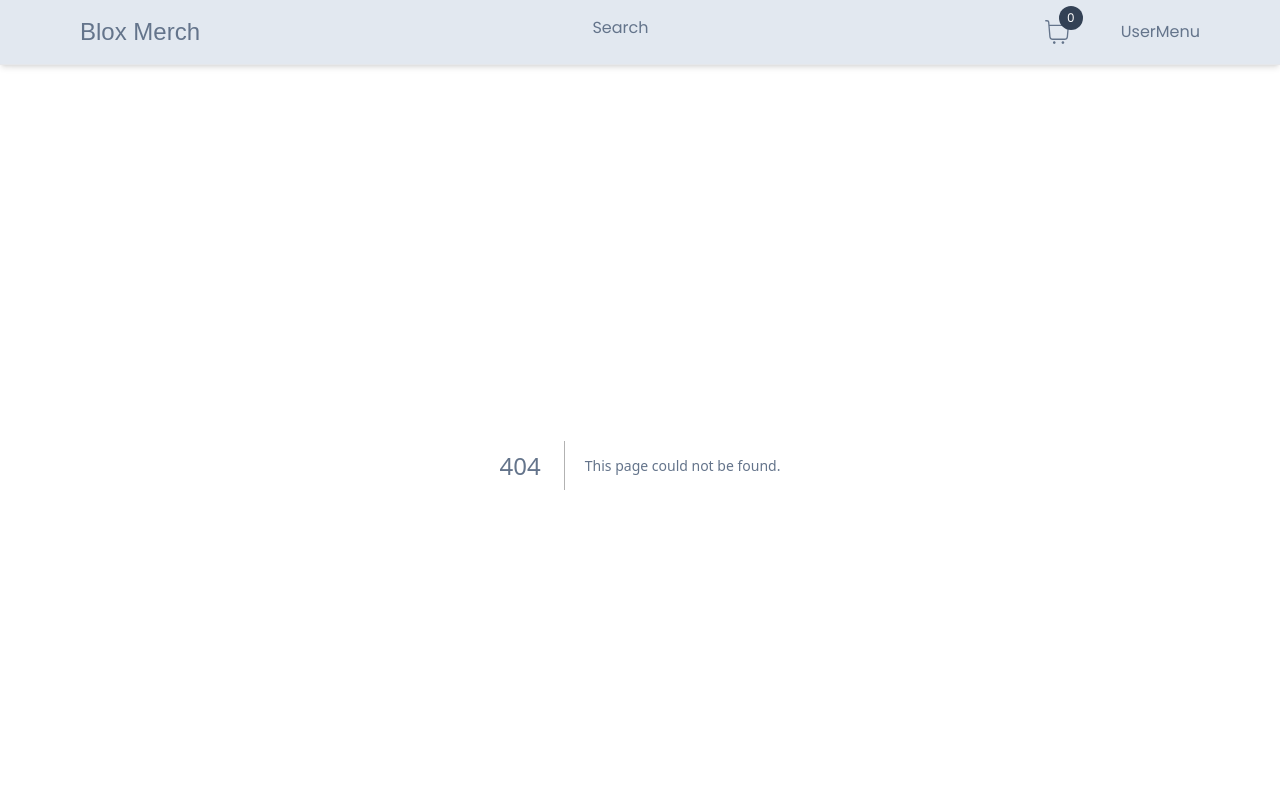
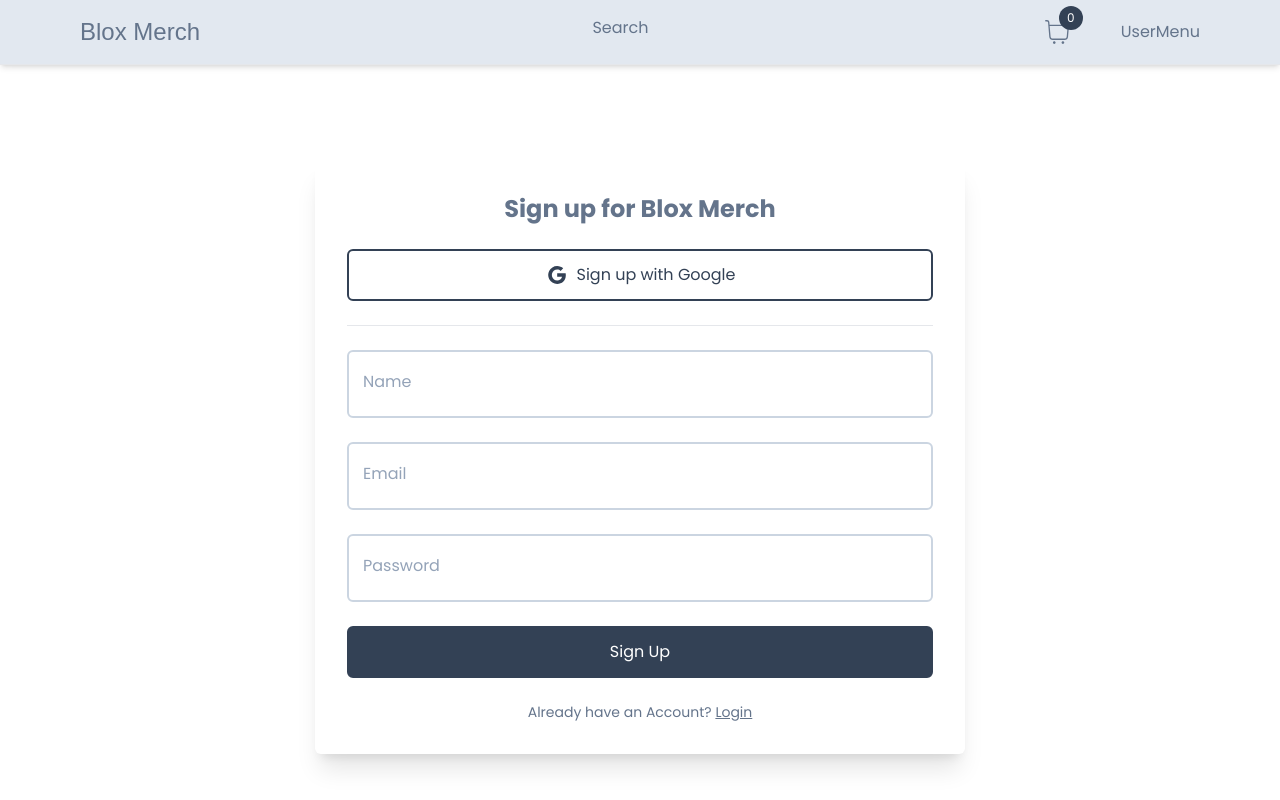
Before and after one commit to TEMIYORES/Blox-Merch, a Next.js app: page /register in a window 1280 px wide. Before the commit this address had no page. Shown: the top 800 px of the page. Built offline with nearby package versions, Linux system fonts and the light colour scheme; a web font is replaced by a local one.

Commit message:
register page

```diff
--- /dev/null
+++ b/app/components/FormWrap.tsx
@@ -0,0 +1,13 @@
+import React from "react";
+
+const FormWrap = ({ children }: { children: React.ReactNode }) => {
+  return (
+    <div className="min-h-fit h-full flex items-center justify-center pb-12 pt-24">
+      <div className="max-w-[650px] w-full flex flex-col gap-6 items-center shadow-xl rounded-md p-4 md:p-8">
+        {children}
+      </div>
+    </div>
+  );
+};
+
+export default FormWrap;
--- /dev/null
+++ b/app/components/inputs/Inputs.tsx
@@ -0,0 +1,45 @@
+import React from "react";
+import { FieldErrors, FieldValues, UseFormRegister } from "react-hook-form";
+type inputType = {
+  id: string;
+  label: string;
+  type?: string;
+  disabled?: boolean;
+  required?: boolean;
+  register: UseFormRegister<FieldValues>;
+  errors: FieldErrors;
+};
+const Inputs: React.FC<inputType> = ({
+  id,
+  label,
+  type,
+  disabled,
+  required,
+  register,
+  errors,
+}) => {
+  return (
+    <div className="w-full relative">
+      <input
+        id={id}
+        disabled={disabled}
+        {...register(id, { required })}
+        placeholder=""
+        type={type}
+        className={`peer w-full p-4 pt-6 outline-none bg-white font-light border-2 rounded-md transition disabled:opacity-70 disabled:cursor-not-allowed
+        ${errors[id] ? "border-rose-400" : "border-slate-300"}
+        ${errors[id] ? "focus:border-rose-400" : "focus:border-slate-300"}`}
+      />
+      <label
+        htmlFor={id}
+        className={`absolute cursor-text text-md duration-150 transform -translate-y-3 top-5 z-10 origin-[0] left-4 peer-placeholder-shown:scale-100 peer-placeholder-shown:translate-y-0 peer-focus:scale-75 peer-focus:-translate-y-4  ${
+          errors[id] ? "text-rose-500" : "text-slate-400"
+        } `}
+      >
+        {label}
+      </label>
+    </div>
+  );
+};
+
+export default Inputs;
--- /dev/null
+++ b/app/register/RegisterForm.tsx
@@ -0,0 +1,78 @@
+"use client";
+
+import { useState } from "react";
+import Heading from "../components/Heading";
+import Inputs from "../components/inputs/Inputs";
+import { FieldValues, SubmitHandler, useForm } from "react-hook-form";
+import Button from "../components/Button";
+import Link from "next/link";
+import { AiOutlineGoogle } from "react-icons/ai";
+
+const RegisterForm = () => {
+  const [isLoading, setIsLoading] = useState(false);
+  const {
+    register,
+    handleSubmit,
+    formState: { errors },
+  } = useForm<FieldValues>({
+    defaultValues: {
+      name: "",
+      email: "",
+      password: "",
+    },
+  });
+  const onSubmit: SubmitHandler<FieldValues> = (data) => {
+    setIsLoading(true);
+    console.log({ data });
+  };
+  return (
+    <>
+      <Heading title="Sign up for Blox Merch" />
+      <Button
+        label="Sign up with Google"
+        Icon={AiOutlineGoogle}
+        outline
+        onClick={() => {}}
+      />
+      <hr className="bg-slate-300 w-full h-px" />
+      <Inputs
+        id="name"
+        label="Name"
+        disabled={false}
+        register={register}
+        errors={errors}
+        required
+      />
+      <Inputs
+        id="email"
+        label="Email"
+        disabled={false}
+        register={register}
+        errors={errors}
+        required
+        type="email"
+      />
+      <Inputs
+        id="password"
+        label="Password"
+        disabled={false}
+        register={register}
+        errors={errors}
+        required
+        type="password"
+      />
+      <Button
+        label={isLoading ? "Loading" : "Sign Up"}
+        onClick={handleSubmit(onSubmit)}
+      />
+      <p className="text-sm">
+        Already have an Account?{" "}
+        <Link className="underline" href={"/login"}>
+          Login
+        </Link>
+      </p>
+    </>
+  );
+};
+
+export default RegisterForm;
--- /dev/null
+++ b/app/register/page.tsx
@@ -0,0 +1,14 @@
+import { Container } from "@mui/material";
+import FormWrap from "../components/FormWrap";
+import RegisterForm from "./RegisterForm";
+
+const Register = () => {
+  return (
+    <Container>
+      <FormWrap>
+        <RegisterForm />
+      </FormWrap>
+    </Container>
+  );
+};
+export default Register;
--- a/package.json
+++ b/package.json
@@ -23,6 +23,7 @@
     "postcss": "8.4.31",
     "react": "18.2.0",
     "react-dom": "18.2.0",
+    "react-hook-form": "^7.48.2",
     "react-hot-toast": "^2.4.1",
     "react-icons": "^4.11.0",
     "tailwindcss": "3.3.3",
```
Also changed, not shown: 1 other file (tests, documents, lock files or other folders).
